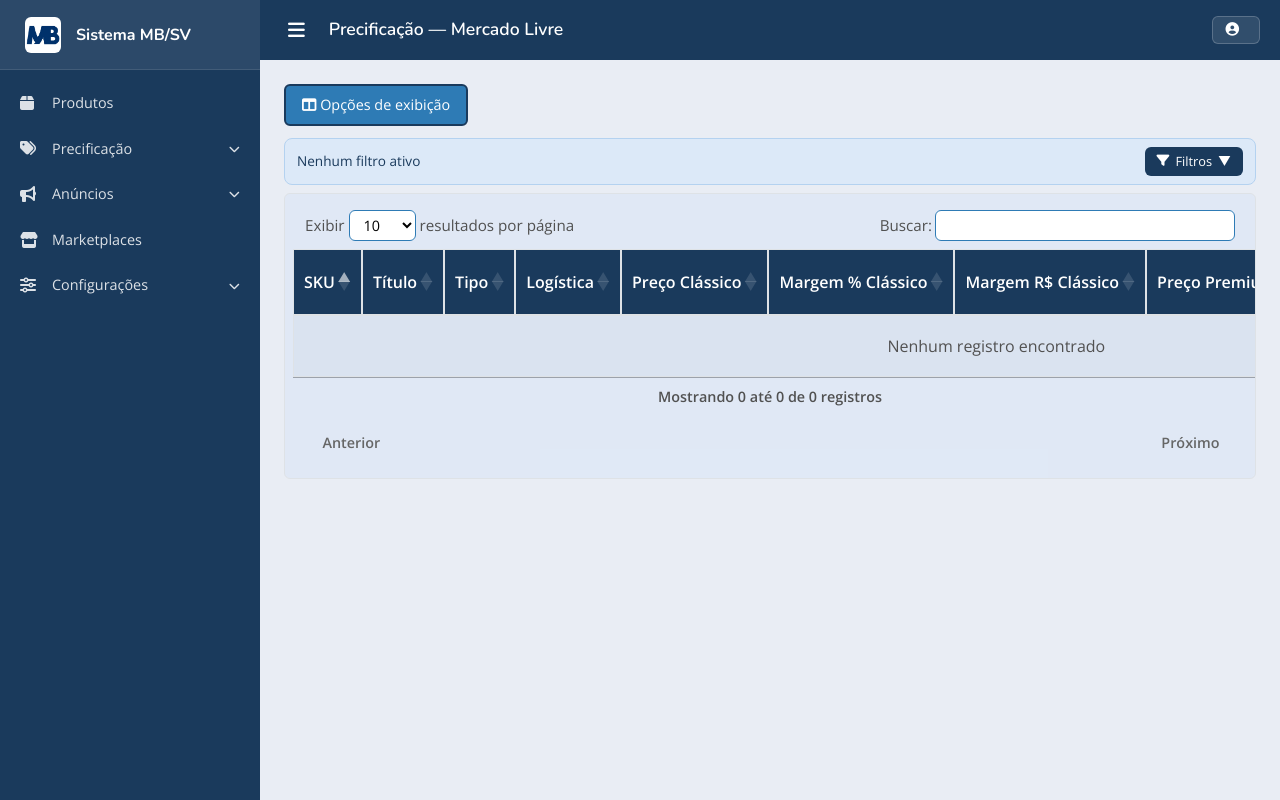
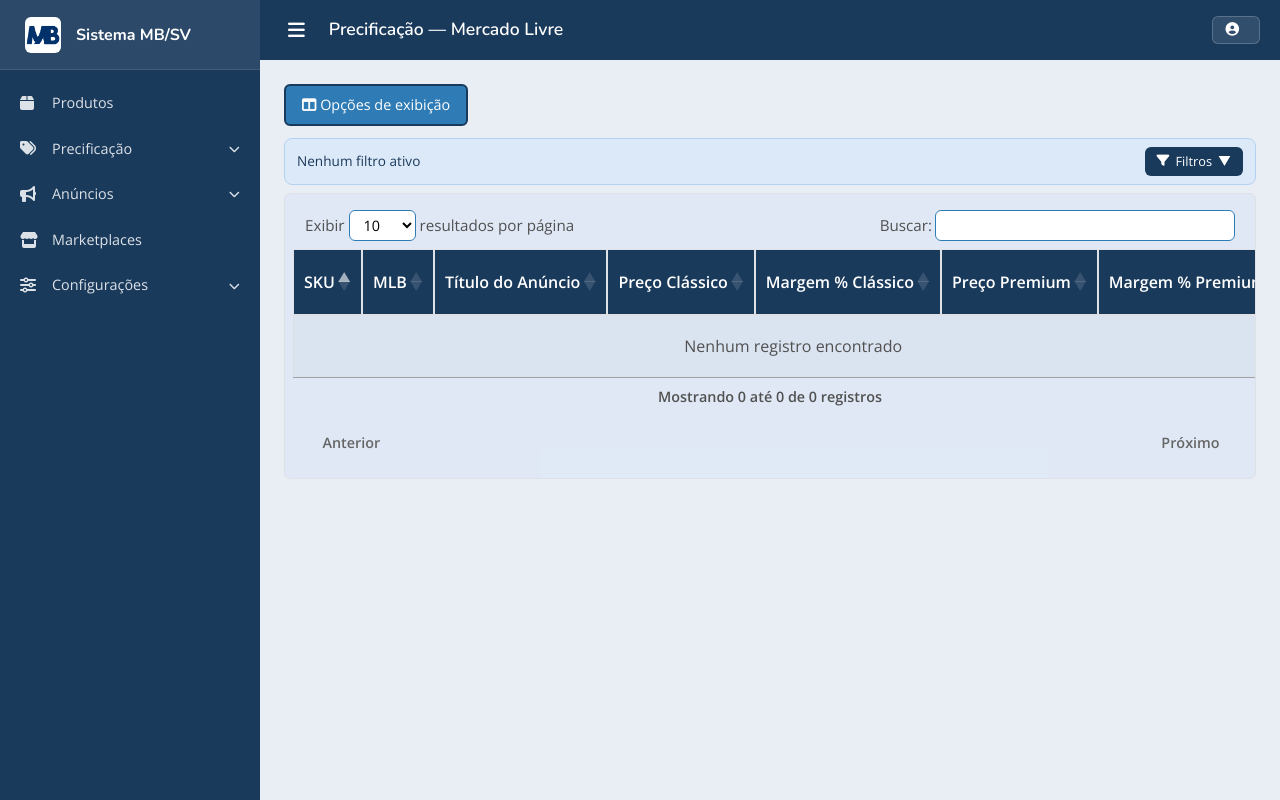
Before and after one commit to MatheusAp-MB/Projeto-Precificacao-MB, a Django app: page /precificacao/mercado-livre/precificar/ in a window 1280 px wide. Run offline with Django 5.2, Linux system fonts and the light colour scheme; data that the repository does not hold is empty; some libraries are stand-ins or nearby versions.

Commit message:
feat: tela de precificação ML reorganizada com colunas por produto e anúncio
- Colunas reorganizadas: Produto (ERP), Anúncio (ML), Clássico, Premium, Custos
- Adicionadas colunas: EAN, Cód. Fabricante, Marca, Curva, Título do Produto,
  MLB, Título do Anúncio com badges, Tipo, Logística, Catálogo, Estoque, Categoria
- Badges visuais na célula de Título do Anúncio
- data-search nas células com badges para manter filtros funcionando
- Painel de colunas atualizado com 5 grupos organizados por contexto

```diff
--- a/static/pagina_precificar_ml/js/script_precificar_ml.js
+++ b/static/pagina_precificar_ml/js/script_precificar_ml.js
@@ -10,9 +10,9 @@ $(document).ready(function () {
             threshold: 1,
         },
         columnDefs: [
-            { type: 'pt-string', targets: [0, 1] },
+            { type: 'pt-string', targets: [0, 1, 2, 3, 4, 5, 6, 7] },
             { searchPanes: { show: true }, targets: '_all' }
-        ]
+        ],
     });
 
     $('#tabela-precificar-ml').on('draw.dt', function () {
@@ -32,7 +32,7 @@ var filtrosAbertos = false;
 
 function toggle_filtros() {
     var painel = document.querySelector('.dtsp-panesContainer');
-    var caret  = document.getElementById('btn-filtros-caret');
+    var caret = document.getElementById('btn-filtros-caret');
 
     if (filtrosAbertos) {
         $(painel).hide();
@@ -61,7 +61,7 @@ function atualizar_filtros_ativos() {
     var filtros = [];
 
     $('.dtsp-searchPane').each(function () {
-        var coluna  = $(this).find('.dtsp-search').attr('placeholder');
+        var coluna = $(this).find('.dtsp-search').attr('placeholder');
         var valores = [];
 
         $(this).find('tr.selected .dtsp-name').each(function () {
--- a/templates/pagina_precificar_ml/estrutura_precificar_ml.html
+++ b/templates/pagina_precificar_ml/estrutura_precificar_ml.html
@@ -1,7 +1,8 @@
 <!--
-* [RESUMO] → Template da tela de precificação de anúncios do Mercado Livre.
+* [RESUMO] → Template da tela de precificação de anúncios do Mercado Livre — visão geral.
 * Herda de estrutura_base_global.html.
-* Exibe anúncios com dados de precificação calculados via BaseDeCalculo.
+* Exibe todos os anúncios com dados de precificação calculados via BaseDeCalculo.
+* Colunas organizadas por: Produto, Anúncio, Clássico, Premium, Custos.
 -->
 {% extends 'base_compartilhada/estrutura_base_global.html' %}
 {% load static %}
@@ -27,45 +28,63 @@
         <h6>Colunas visíveis</h6>
         <div class="row g-3">
 
-            <!-- Identificação -->
-            <div class="col-md-4 painel-col-identificacao">
+            <!-- Identificação do Produto -->
+            <div class="col-md-4 painel-col-produto">
                 <div class="painel-card">
-                    <div class="painel-card-titulo">Identificação</div>
+                    <div class="painel-card-titulo">Produto (ERP)</div>
                     <div class="painel-card-botoes">
-                        <button id="1" class="btn-ativo"              onclick="mudar(this)">SKU</button>
-                        <button id="2" class="btn-ativo"              onclick="mudar(this)">Título</button>
-                        <button id="3" class="btn-ativo"              onclick="mudar(this)">Tipo</button>
-                        <button id="4" class="btn-ativo"              onclick="mudar(this)">Logística</button>
+                        <button id="1"  class="btn-ativo"              onclick="mudar(this)">SKU</button>
+                        <button id="2"  class="btn-inativo not_active" onclick="mudar(this)">EAN</button>
+                        <button id="3"  class="btn-inativo not_active" onclick="mudar(this)">Cód. Fabricante</button>
+                        <button id="4"  class="btn-inativo not_active" onclick="mudar(this)">Marca</button>
+                        <button id="5"  class="btn-inativo not_active" onclick="mudar(this)">Curva</button>
+                        <button id="6"  class="btn-inativo not_active" onclick="mudar(this)">Título do Produto</button>
                     </div>
                 </div>
             </div>
 
-            <!-- Clássico -->
+            <!-- Identificação do Anúncio -->
+            <div class="col-md-4 painel-col-anuncio">
+                <div class="painel-card">
+                    <div class="painel-card-titulo">Anúncio (ML)</div>
+                    <div class="painel-card-botoes">
+                        <button id="7"  class="btn-ativo"              onclick="mudar(this)">MLB</button>
+                        <button id="8"  class="btn-ativo"              onclick="mudar(this)">Título do Anúncio</button>
+                        <button id="9"  class="btn-inativo not_active" onclick="mudar(this)">Tipo de Anúncio</button>
+                        <button id="10" class="btn-inativo not_active" onclick="mudar(this)">Tipo Logístico</button>
+                        <button id="11" class="btn-inativo not_active" onclick="mudar(this)">Catálogo</button>
+                        <button id="12" class="btn-inativo not_active" onclick="mudar(this)">Estoque</button>
+                        <button id="13" class="btn-inativo not_active" onclick="mudar(this)">Categoria</button>
+                    </div>
+                </div>
+            </div>
+
+            <!-- Precificação Clássico -->
             <div class="col-md-4 painel-col-classico">
                 <div class="painel-card">
                     <div class="painel-card-titulo">Clássico</div>
                     <div class="painel-card-botoes">
-                        <button id="5"  class="btn-ativo"              onclick="mudar(this)">Preço Clássico</button>
-                        <button id="6"  class="btn-ativo"              onclick="mudar(this)">Margem %</button>
-                        <button id="7"  class="btn-ativo"              onclick="mudar(this)">Margem R$</button>
-                        <button id="8"  class="btn-inativo not_active" onclick="mudar(this)">Comissão</button>
-                        <button id="9"  class="btn-inativo not_active" onclick="mudar(this)">ICMS</button>
-                        <button id="10" class="btn-inativo not_active" onclick="mudar(this)">PIS/COFINS</button>
+                        <button id="14" class="btn-ativo"              onclick="mudar(this)">Preço Clássico</button>
+                        <button id="15" class="btn-ativo"              onclick="mudar(this)">Margem %</button>
+                        <button id="16" class="btn-inativo not_active" onclick="mudar(this)">Margem R$</button>
+                        <button id="17" class="btn-inativo not_active" onclick="mudar(this)">Comissão</button>
+                        <button id="18" class="btn-inativo not_active" onclick="mudar(this)">ICMS</button>
+                        <button id="19" class="btn-inativo not_active" onclick="mudar(this)">PIS/COFINS</button>
                     </div>
                 </div>
             </div>
 
-            <!-- Premium -->
+            <!-- Precificação Premium -->
             <div class="col-md-4 painel-col-premium">
                 <div class="painel-card">
                     <div class="painel-card-titulo">Premium</div>
                     <div class="painel-card-botoes">
-                        <button id="11" class="btn-ativo"              onclick="mudar(this)">Preço Premium</button>
-                        <button id="12" class="btn-ativo"              onclick="mudar(this)">Margem %</button>
-                        <button id="13" class="btn-ativo"              onclick="mudar(this)">Margem R$</button>
-                        <button id="14" class="btn-inativo not_active" onclick="mudar(this)">Comissão</button>
-                        <button id="15" class="btn-inativo not_active" onclick="mudar(this)">ICMS</button>
-                        <button id="16" class="btn-inativo not_active" onclick="mudar(this)">PIS/COFINS</button>
+                        <button id="20" class="btn-ativo"              onclick="mudar(this)">Preço Premium</button>
+                        <button id="21" class="btn-ativo"              onclick="mudar(this)">Margem %</button>
+                        <button id="22" class="btn-inativo not_active" onclick="mudar(this)">Margem R$</button>
+                        <button id="23" class="btn-inativo not_active" onclick="mudar(this)">Comissão</button>
+                        <button id="24" class="btn-inativo not_active" onclick="mudar(this)">ICMS</button>
+                        <button id="25" class="btn-inativo not_active" onclick="mudar(this)">PIS/COFINS</button>
                     </div>
                 </div>
             </div>
@@ -75,10 +94,10 @@
                 <div class="painel-card">
                     <div class="painel-card-titulo">Custos</div>
                     <div class="painel-card-botoes">
-                        <button id="17" class="btn-inativo not_active" onclick="mudar(this)">Custo Final</button>
-                        <button id="18" class="btn-inativo not_active" onclick="mudar(this)">Frete</button>
-                        <button id="19" class="btn-inativo not_active" onclick="mudar(this)">Coleta</button>
-                        <button id="20" class="btn-inativo not_active" onclick="mudar(this)">Armazenagem</button>
+                        <button id="26" class="btn-inativo not_active" onclick="mudar(this)">Custo Final</button>
+                        <button id="27" class="btn-inativo not_active" onclick="mudar(this)">Frete</button>
+                        <button id="28" class="btn-inativo not_active" onclick="mudar(this)">Coleta</button>
+                        <button id="29" class="btn-inativo not_active" onclick="mudar(this)">Armazenagem</button>
                     </div>
                 </div>
             </div>
@@ -98,22 +117,36 @@
     <table id="tabela-precificar-ml" class="display" style="width:100%">
         <thead>
             <tr>
+                <!-- Produto -->
                 <th>SKU</th>
-                <th>Título</th>
-                <th>Tipo</th>
-                <th>Logística</th>
+                <th>EAN</th>
+                <th>Cód. Fabricante</th>
+                <th>Marca</th>
+                <th>Curva</th>
+                <th>Título do Produto</th>
+                <!-- Anúncio -->
+                <th>MLB</th>
+                <th>Título do Anúncio</th>
+                <th>Tipo de Anúncio</th>
+                <th>Tipo Logístico</th>
+                <th>Catálogo</th>
+                <th>Estoque</th>
+                <th>Categoria</th>
+                <!-- Clássico -->
                 <th>Preço Clássico</th>
                 <th>Margem % Clássico</th>
                 <th>Margem R$ Clássico</th>
                 <th>Comissão Clássico</th>
                 <th>ICMS Clássico</th>
                 <th>PIS/COFINS Clássico</th>
+                <!-- Premium -->
                 <th>Preço Premium</th>
                 <th>Margem % Premium</th>
                 <th>Margem R$ Premium</th>
                 <th>Comissão Premium</th>
                 <th>ICMS Premium</th>
                 <th>PIS/COFINS Premium</th>
+                <!-- Custos -->
                 <th>Custo Final</th>
                 <th>Frete</th>
                 <th>Coleta</th>
@@ -124,8 +157,40 @@
             {% for anuncio in anuncios %}
             {% with bc=anuncio.base_calculo %}
             <tr class="{% if anuncio.tipo_anuncio == 'gold_special' %}{% if anuncio.tipo_logistico == 'fulfillment' %}{% if anuncio.catalogo %}anuncio-classico-full-cat{% else %}anuncio-classico-full{% endif %}{% else %}{% if anuncio.catalogo %}anuncio-classico-flex-cat{% else %}anuncio-classico-flex{% endif %}{% endif %}{% elif anuncio.tipo_anuncio == 'gold_pro' %}{% if anuncio.tipo_logistico == 'fulfillment' %}{% if anuncio.catalogo %}anuncio-premium-full-cat{% else %}anuncio-premium-full{% endif %}{% else %}{% if anuncio.catalogo %}anuncio-premium-flex-cat{% else %}anuncio-premium-flex{% endif %}{% endif %}{% endif %}">
+
+                <!-- Produto -->
                 <td>{{ anuncio.produto.sku|default:"" }}</td>
+                <td>{{ anuncio.produto.ean|default:"" }}</td>
+                <td>{{ anuncio.produto.cod_fabricante|default:"" }}</td>
+                <td>{{ anuncio.produto.marca|default:"" }}</td>
+                <td>{{ anuncio.produto.curva|default:"" }}</td>
                 <td>{{ anuncio.produto.titulo|default:"" }}</td>
+
+                <!-- Anúncio -->
+                <td>{{ anuncio.mlb|default:"" }}</td>
+
+                <!-- * [EXPLICAÇÃO] → Célula rica com título e badges de tipo, logística e catálogo. -->
+                <td class="celula-titulo">
+                    <span class="titulo-principal">{{ anuncio.titulo_anuncio|default:"—" }}</span>
+                    <div class="titulo-badges">
+                        {% if anuncio.tipo_anuncio == 'gold_special' %}
+                            <span class="badge-anuncio badge-classico">Clássico</span>
+                        {% elif anuncio.tipo_anuncio == 'gold_pro' %}
+                            <span class="badge-anuncio badge-premium">⭐ Premium</span>
+                        {% endif %}
+                        {% if anuncio.tipo_logistico == 'fulfillment' %}
+                            <span class="badge-logistica badge-full"><i class="fas fa-warehouse"></i> FULL</span>
+                        {% elif anuncio.tipo_logistico == 'flex' %}
+                            <span class="badge-logistica badge-flex"><i class="fas fa-bolt"></i> Flex</span>
+                        {% else %}
+                            <span class="badge-logistica badge-padrao"><i class="fas fa-box"></i> Padrão</span>
+                        {% endif %}
+                        {% if anuncio.catalogo %}
+                            <span class="badge-catalogo"><i class="fas fa-book"></i> Catálogo</span>
+                        {% endif %}
+                    </div>
+                </td>
+
                 <td data-search="{{ anuncio.get_tipo_anuncio_display|default:'' }}">
                     {% if anuncio.tipo_anuncio == 'gold_special' %}
                         <span class="badge-anuncio badge-classico">Clássico</span>
@@ -142,22 +207,36 @@
                         <span class="badge-logistica badge-padrao"><i class="fas fa-box"></i> Padrão</span>
                     {% endif %}
                 </td>
-                <td data-order="{{ bc.entrada_preco_classico|default:0 }}">{{ bc.entrada_preco_classico|floatformat:2|default:"" }}</td>
+                <td data-search="{{ anuncio.catalogo|yesno:'Sim,Não' }}">
+                    {% if anuncio.catalogo %}
+                        <span class="badge-catalogo"><i class="fas fa-book"></i> Catálogo</span>
+                    {% else %}—{% endif %}
+                </td>
+                <td data-order="{{ anuncio.estoque|default:0 }}">{{ anuncio.estoque|default:"" }}</td>
+                <td>{{ anuncio.produto.categoria|default:"" }}</td>
+
+                <!-- Clássico -->
+                <td data-order="{{ bc.entrada_preco_classico|default:0 }}">R$ {{ bc.entrada_preco_classico|floatformat:2|default:"" }}</td>
                 <td data-order="{{ bc.resultado_margem_pct_classico|default:0 }}">{{ bc.resultado_margem_pct_classico|floatformat:2|default:"" }}%</td>
-                <td data-order="{{ bc.resultado_margem_valor_classico|default:0 }}">{{ bc.resultado_margem_valor_classico|floatformat:2|default:"" }}</td>
-                <td data-order="{{ bc.calc_comissao_classico|default:0 }}">{{ bc.calc_comissao_classico|floatformat:2|default:"" }}</td>
-                <td data-order="{{ bc.calc_icms_classico|default:0 }}">{{ bc.calc_icms_classico|floatformat:2|default:"" }}</td>
-                <td data-order="{{ bc.calc_pis_cofins_classico|default:0 }}">{{ bc.calc_pis_cofins_classico|floatformat:2|default:"" }}</td>
-                <td data-order="{{ bc.calc_preco_premium|default:0 }}">{{ bc.calc_preco_premium|floatformat:2|default:"" }}</td>
+                <td data-order="{{ bc.resultado_margem_valor_classico|default:0 }}">R$ {{ bc.resultado_margem_valor_classico|floatformat:2|default:"" }}</td>
+                <td data-order="{{ bc.calc_comissao_classico|default:0 }}">R$ {{ bc.calc_comissao_classico|floatformat:2|default:"" }}</td>
+                <td data-order="{{ bc.calc_icms_classico|default:0 }}">R$ {{ bc.calc_icms_classico|floatformat:2|default:"" }}</td>
+                <td data-order="{{ bc.calc_pis_cofins_classico|default:0 }}">R$ {{ bc.calc_pis_cofins_classico|floatformat:2|default:"" }}</td>
+
+                <!-- Premium -->
+                <td data-order="{{ bc.calc_preco_premium|default:0 }}">R$ {{ bc.calc_preco_premium|floatformat:2|default:"" }}</td>
                 <td data-order="{{ bc.resultado_margem_pct_premium|default:0 }}">{{ bc.resultado_margem_pct_premium|floatformat:2|default:"" }}%</td>
-                <td data-order="{{ bc.resultado_margem_valor_premium|default:0 }}">{{ bc.resultado_margem_valor_premium|floatformat:2|default:"" }}</td>
-                <td data-order="{{ bc.calc_comissao_premium|default:0 }}">{{ bc.calc_comissao_premium|floatformat:2|default:"" }}</td>
-                <td data-order="{{ bc.calc_icms_premium|default:0 }}">{{ bc.calc_icms_premium|floatformat:2|default:"" }}</td>
-                <td data-order="{{ bc.calc_pis_cofins_premium|default:0 }}">{{ bc.calc_pis_cofins_premium|floatformat:2|default:"" }}</td>
-                <td data-order="{{ bc.calc_custo_final|default:0 }}">{{ bc.calc_custo_final|floatformat:2|default:"" }}</td>
-                <td data-order="{{ anuncio.frete_calculado|default:0 }}">{{ anuncio.frete_calculado|floatformat:2|default:"" }}</td>
-                <td data-order="{{ bc.calc_coleta|default:0 }}">{{ bc.calc_coleta|floatformat:2|default:"" }}</td>
-                <td data-order="{{ bc.calc_armazenagem|default:0 }}">{{ bc.calc_armazenagem|floatformat:2|default:"" }}</td>
+                <td data-order="{{ bc.resultado_margem_valor_premium|default:0 }}">R$ {{ bc.resultado_margem_valor_premium|floatformat:2|default:"" }}</td>
+                <td data-order="{{ bc.calc_comissao_premium|default:0 }}">R$ {{ bc.calc_comissao_premium|floatformat:2|default:"" }}</td>
+                <td data-order="{{ bc.calc_icms_premium|default:0 }}">R$ {{ bc.calc_icms_premium|floatformat:2|default:"" }}</td>
+                <td data-order="{{ bc.calc_pis_cofins_premium|default:0 }}">R$ {{ bc.calc_pis_cofins_premium|floatformat:2|default:"" }}</td>
+
+                <!-- Custos -->
+                <td data-order="{{ bc.calc_custo_final|default:0 }}">R$ {{ bc.calc_custo_final|floatformat:2|default:"" }}</td>
+                <td data-order="{{ anuncio.frete_calculado|default:0 }}">R$ {{ anuncio.frete_calculado|floatformat:2|default:"" }}</td>
+                <td data-order="{{ bc.calc_coleta|default:0 }}">R$ {{ bc.calc_coleta|floatformat:2|default:"" }}</td>
+                <td data-order="{{ bc.calc_armazenagem|default:0 }}">R$ {{ bc.calc_armazenagem|floatformat:2|default:"" }}</td>
+
             </tr>
             {% endwith %}
             {% endfor %}
```
